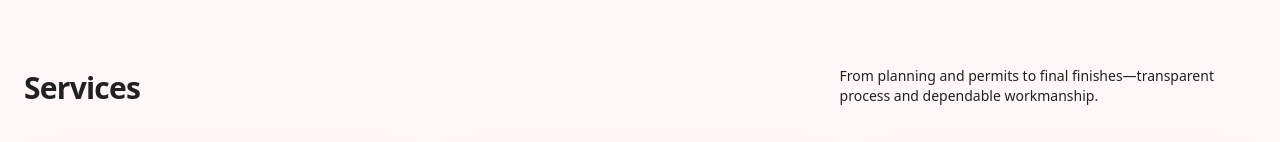
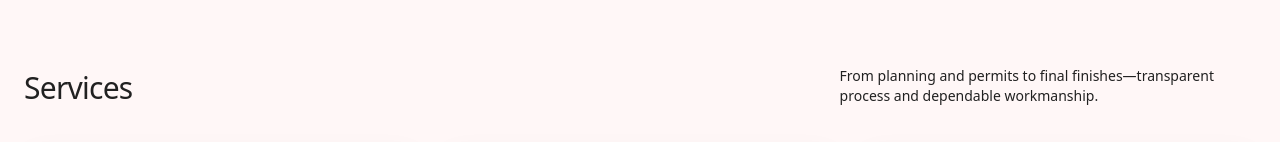
Before and after one commit to kavishdoshi/bricksInfraspace, a Next.js app: page /bricksInfraspace/ in a window 1280 px wide. Shown: the part 658-800 px from the top of the page. Built offline with nearby package versions, Linux system fonts and the light colour scheme.

Commit message:
Update Services.tsx

```diff
--- a/src/components/Services.tsx
+++ b/src/components/Services.tsx
@@ -25,9 +25,9 @@ export function Services() {
 	return (
 		<section id="services" className="section-muted py-16 md:py-24">
 			<div className="mx-auto max-w-7xl px-6">
-				<div className="flex items-end justify-between mb-10">
-					<h2 className="text-2xl md:text-3xl font-semibold tracking-tight">Services</h2>
-					<p className="text-sm text-muted-foreground max-w-[52ch]">
+        		<div className="flex items-end justify-between mb-10">
+         			<h2 className="text-2xl md:text-3xl font-medium tracking-tight">Services </h2>
+          			<p className="text-sm text-muted-foreground max-w-[52ch]">
 						From planning and permits to final finishes—transparent process and dependable workmanship.
 					</p>
 				</div>
```
